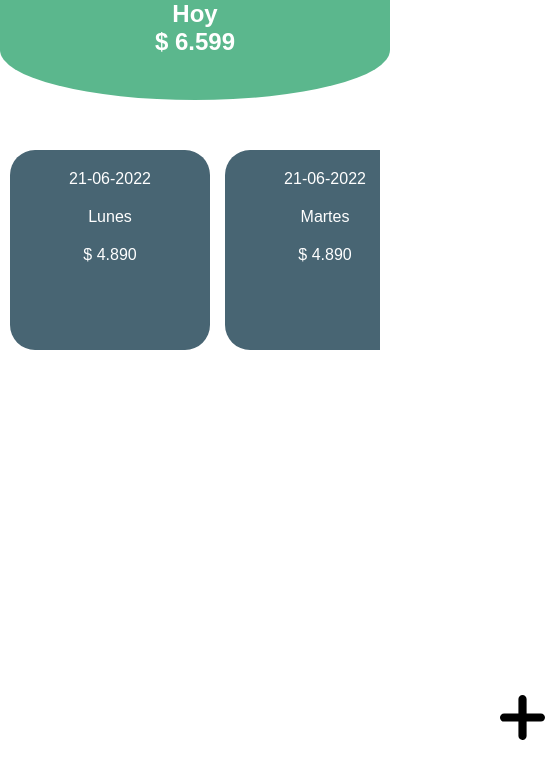
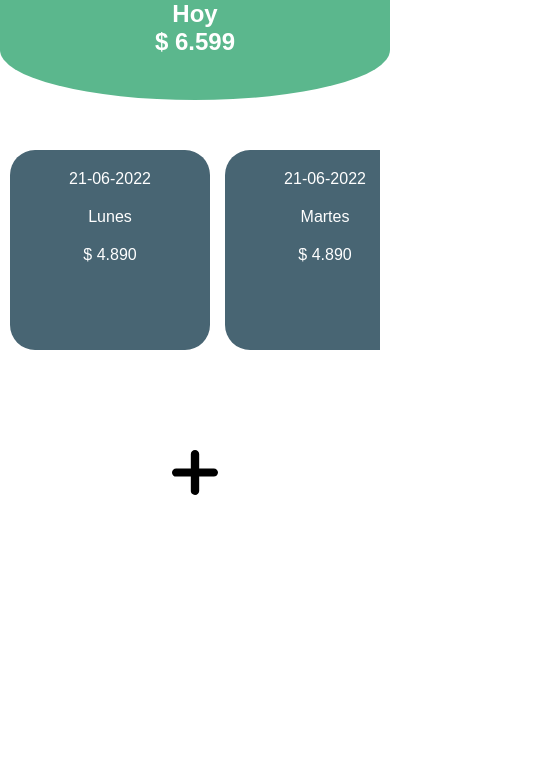
Before and after one commit to lotar94/gastos-hormiga-pwa, an Angular app: page / in a window 390 px wide. Shown: the top 778 px of the page, 545 px wide, since content can reach past the window. Built offline with nearby package versions, Linux system fonts and the light colour scheme.

Commit message:
update view for mobile first

```diff
--- a/src/app/app.component.css
+++ b/src/app/app.component.css
@@ -1,6 +1,7 @@
 * {
   font-family: fantasy;
 }
+
 .diarySpend {
   background: #5BB78D;
   color: white;
@@ -49,9 +50,6 @@
 .btn-section {
   margin-top: 100px;
   text-align: center;
-  position: absolute;
-  bottom: 100px;
-  left: 500px;
 }
 
 .btn-section > img {
--- a/src/app/app.component.html
+++ b/src/app/app.component.html
@@ -52,16 +52,12 @@
   </section>
 
 
-  <!-- The Modal -->
   <div id="myModal" class="modal">
-
-    <!-- Modal content -->
     <div class="modal-content">
       <span class="close">&times;</span>
       <p>Some text in the Modal..</p>
       <input type="text">
       <input type="number" name="amount" id="amount">
     </div>
-
   </div>
 </main>
```
